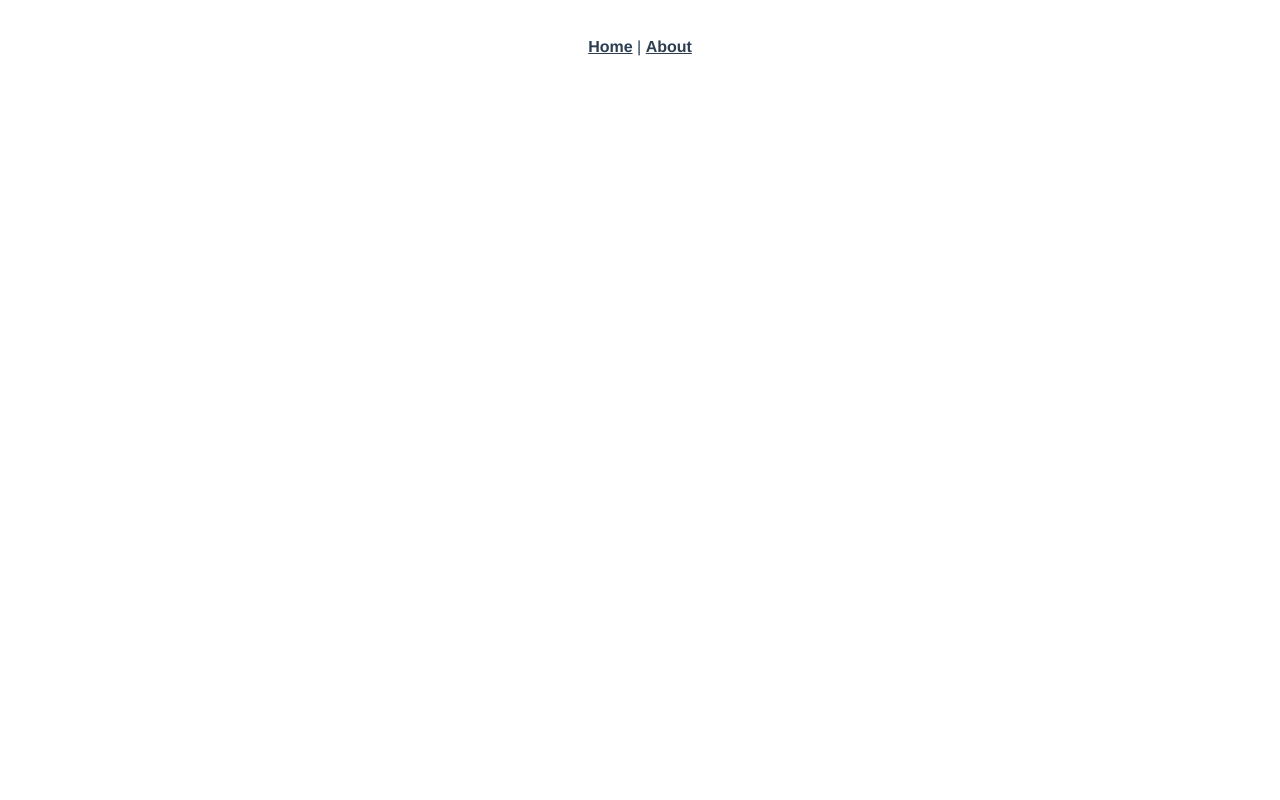
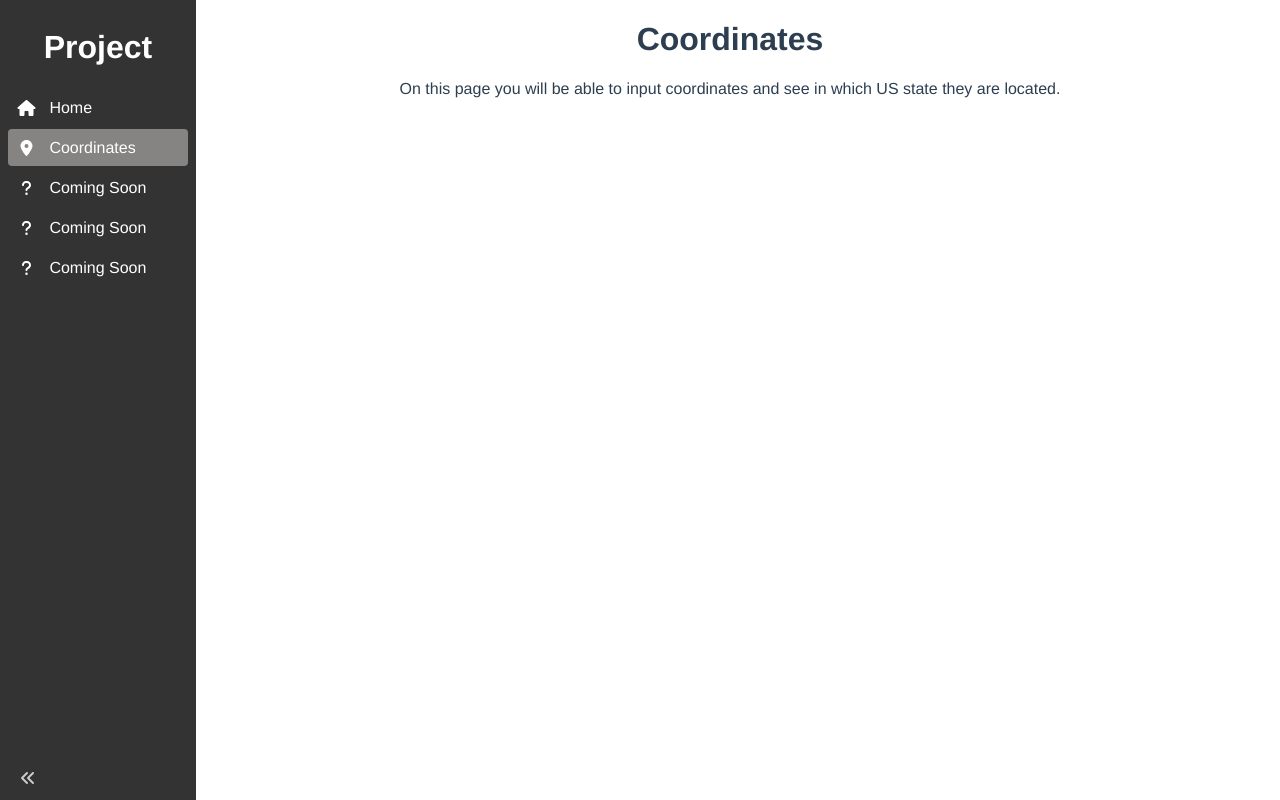
Before and after one commit to instentbanjo/internship-project, a Vue app: page /coordinates in a window 1280 px wide. Before the commit this address had no page. Built offline with nearby package versions, Linux system fonts and the light colour scheme.

Commit message:
First Vue.js approaches, initialization

```diff
--- a/package.json
+++ b/package.json
@@ -8,6 +8,7 @@
     "lint": "vue-cli-service lint"
   },
   "dependencies": {
+    "@fortawesome/fontawesome-free": "^6.7.2",
     "core-js": "^3.8.3",
     "vue": "^3.2.13",
     "vue-router": "^4.0.3"
--- a/src/App.vue
+++ b/src/App.vue
@@ -1,9 +1,22 @@
+<script>
+import { defineComponent } from "vue";
+import Sidebar from "@/components/sidebar/Sidebars.vue";
+import { sideBarWidth } from "@/components/sidebar/state";
+
+export default defineComponent({
+  components: { Sidebar },
+  setup() {
+    return { sideBarWidth };
+  },
+});
+
+
+</script>
 <template>
-  <nav>
-    <router-link to="/">Home</router-link> |
-    <router-link to="/about">About</router-link>
-  </nav>
-  <router-view />
+  <Sidebar />
+  <div :style="{'margin-left': sideBarWidth}">
+    <router-view />
+  </div>
 </template>
 
 <style>
--- /dev/null
+++ b/src/components/sidebar/SidebarLink.vue
@@ -0,0 +1,74 @@
+<script>
+import { computed } from "vue";
+import { useRoute } from "vue-router";
+import { collapsed } from "@/components/sidebar/state";
+
+export default {
+  props: {
+    icon: {type: String, required: true},
+    to: {type: String, required: true},
+  },
+  setup(props) {
+    const route = useRoute();
+    const isActive = computed(() => route.path === props.to);
+    return { isActive, collapsed };
+  },
+}
+
+</script>
+
+<template>
+<router-link :to="to" class="link" :class="{active: isActive}">
+  <i class="icon" :class="icon"></i>
+  <transition name="fade">
+      <span v-if="!collapsed">
+        <slot />
+      </span>
+  </transition>
+</router-link>
+</template>
+
+<style scoped>
+  .fade-enter-active,
+  .fade-leave-active {
+    transition: opacity 0.1s;
+  }
+
+  .fade-enter,
+  .fade-leave-to {
+    opacity: 0;
+  }
+
+  .link {
+    display: flex;
+    align-items: center;
+
+    cursor: pointer;
+    position: relative;
+    font-weight: 400;
+    user-select: none;
+
+    margin: 0.1em 0;
+    padding: 0.4em;
+    border-radius: 0.25em;
+    height: 1.5em;
+
+    color: white;
+    text-decoration: none;
+  }
+
+  .link:hover {
+    background-color: var(--sidebar-item-hover);
+  }
+
+  .link.active {
+    background-color: var(--sidebar-item-active);
+  }
+
+  .link .icon {
+    flex-shrink: 0;
+    width: 25px;
+    margin-right: 10px;
+  }
+
+</style>
--- /dev/null
+++ b/src/components/sidebar/Sidebars.vue
@@ -0,0 +1,81 @@
+<script>
+import { collapsed, toggleSidebar, sideBarWidth } from "@/components/sidebar/state";
+import SidebarLink from "@/components/sidebar/SidebarLink.vue";
+export default {
+  name: "SidebarItem",
+  components: { SidebarLink },
+  props: {},
+  setup() {
+    return { collapsed, toggleSidebar, sideBarWidth };
+  },
+};
+</script>
+
+<template>
+  <div class="sidebar" :style="{ width: sideBarWidth }">
+    <h1>
+      <span v-if="collapsed">
+        <div>P</div>
+      </span>
+      <span v-else>
+        <span>Project</span>
+      </span>
+    </h1>
+
+
+    <SidebarLink to="/" icon="fas fa-home">Home</SidebarLink>
+    <SidebarLink to="/coordinates" icon="fas fa-location-dot">Coordinates</SidebarLink>
+    <SidebarLink to="/comingSoon1" icon="fas fa-question">Coming Soon</SidebarLink>
+    <SidebarLink to="/comingSoon2" icon="fas fa-question">Coming Soon</SidebarLink>
+    <SidebarLink to="/comingSoon3" icon="fas fa-question">Coming Soon</SidebarLink>
+
+    <span
+      class="collapse-icon"
+      :class="{ 'rotate-180': collapsed }"
+      @click="toggleSidebar"
+    >
+      <i class="fas fa-angle-double-left" />
+    </span>
+  </div>
+</template>
+
+<style>
+:root {
+  --sidebar-bg-color: #333;
+  --sidebar-item-hover: #5d5a5a;
+  --sidebar-item-active: #868383;
+}
+</style>
+<style scoped>
+.sidebar {
+  color: white;
+  background-color: var(--sidebar-bg-color);
+
+  float: left;
+  position: fixed;
+  z-index: 1;
+  top: 0;
+  left: 0;
+  bottom: 0;
+  padding: 0.5em;
+
+  transition: 0.3s ease;
+
+  display: flex;
+  flex-direction: column;
+}
+
+.collapse-icon {
+  position: absolute;
+  bottom: 0;
+  padding: 0.75em;
+
+  color: rgba(255, 255, 255, 0.75);
+  transition: 0.2s linear;
+}
+
+.rotate-180 {
+  transform: rotate(180deg);
+  transition: 0.2s linear;
+}
+</style>
--- /dev/null
+++ b/src/components/sidebar/state.js
@@ -0,0 +1,10 @@
+import {ref, computed} from "vue";
+export const collapsed = ref(false);
+export const toggleSidebar = () => (
+collapsed.value = !collapsed.value
+);
+export const SIDE_BAR_WIDTH = 180;
+export const SIDE_BAR_WIDTH_COLLAPSED = 38;
+export const sideBarWidth = computed(
+  () => `${collapsed.value ? SIDE_BAR_WIDTH_COLLAPSED : SIDE_BAR_WIDTH}px`
+)
--- a/src/main.js
+++ b/src/main.js
@@ -1,5 +1,6 @@
 import { createApp } from "vue";
 import App from "./App.vue";
 import router from "./router";
+import "@fortawesome/fontawesome-free/js/all"
 
 createApp(App).use(router).mount("#app");
--- a/src/router/index.js
+++ b/src/router/index.js
@@ -1,5 +1,6 @@
 import { createRouter, createWebHistory } from "vue-router";
 import HomeView from "../views/HomeView.vue";
+import Coordinates from "@/views/Coordinates.vue";
 
 const routes = [
   {
@@ -8,13 +9,9 @@
     component: HomeView,
   },
   {
-    path: "/about",
-    name: "about",
-    // route level code-splitting
-    // this generates a separate chunk (about.[hash].js) for this route
-    // which is lazy-loaded when the route is visited.
-    component: () =>
-      import(/* webpackChunkName: "about" */ "../views/AboutView.vue"),
+    path: "/coordinates",
+    name: "coordinates",
+    component: Coordinates,
   },
 ];
 
--- a/src/views/AboutView.vue
+++ /dev/null
@@ -1,5 +0,0 @@
-<template>
-  <div class="about">
-    <h1>This is an about page</h1>
-  </div>
-</template>
--- /dev/null
+++ b/src/views/Coordinates.vue
@@ -0,0 +1,18 @@
+<script>
+export default {
+  name: "CoordinatesItem",
+};
+</script>
+
+<template>
+<h1>
+  Coordinates
+</h1>
+  <div>
+    On this page you will be able to input coordinates and see in which US state they are located.
+  </div>
+</template>
+
+<style scoped>
+
+</style>
--- a/src/views/HomeView.vue
+++ b/src/views/HomeView.vue
@@ -1,18 +1,11 @@
 <template>
-  <div class="home">
-    <img alt="Vue logo" src="../assets/logo.png" />
-    <HelloWorld msg="Welcome to Your Vue.js App" />
+  <h1>
+    Home
+  </h1>
+  <div>
+    This Project is a product of an internship at <a target="_blank" href="https://exante.io">Exante</a>.
   </div>
 </template>
 
 <script>
-// @ is an alias to /src
-import HelloWorld from "@/components/HelloWorld.vue";
-
-export default {
-  name: "HomeView",
-  components: {
-    HelloWorld,
-  },
-};
 </script>
```
Also changed, not shown: .eslintrc.js, 1 other file (tests, documents, lock files or other folders).
